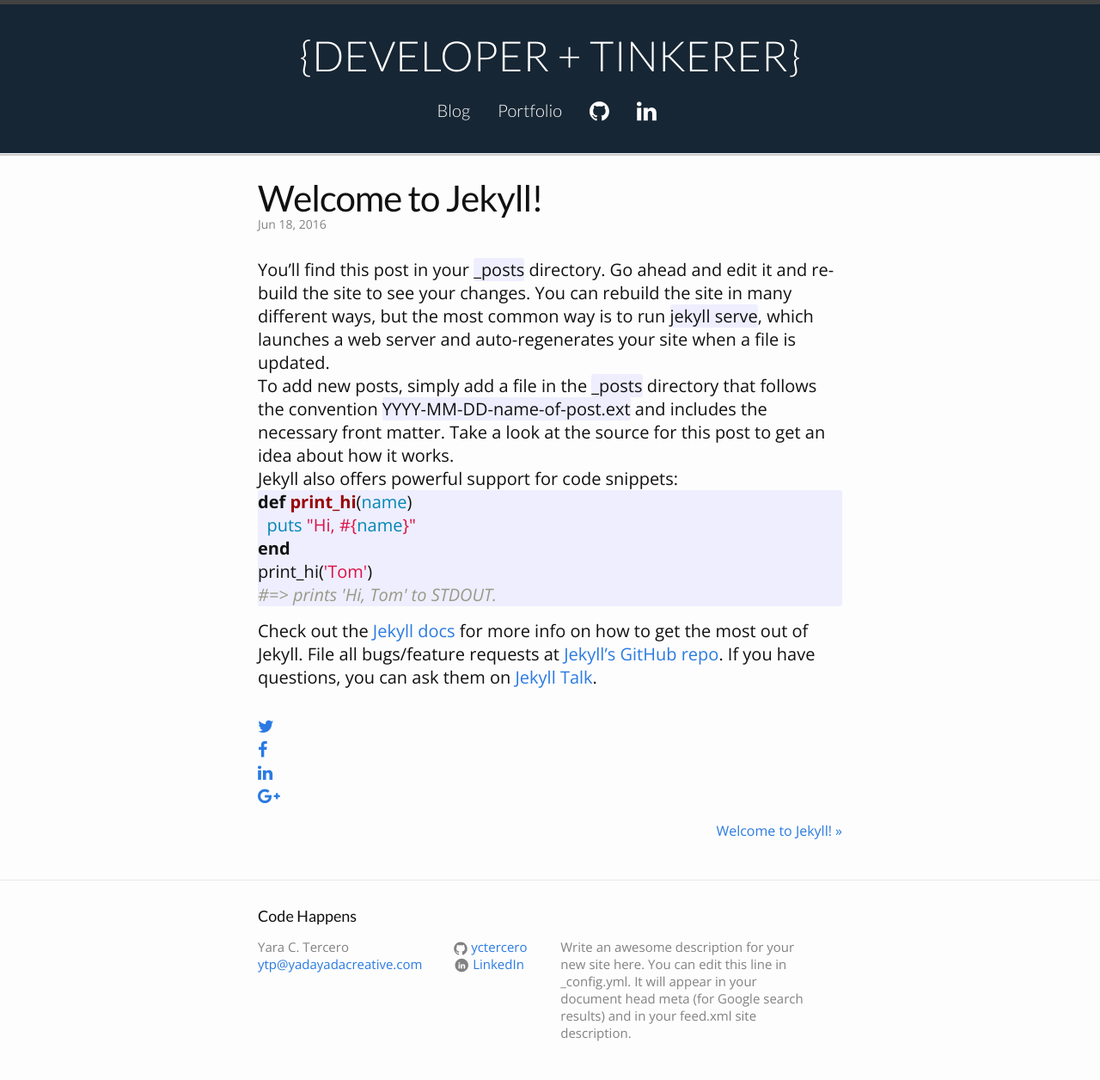
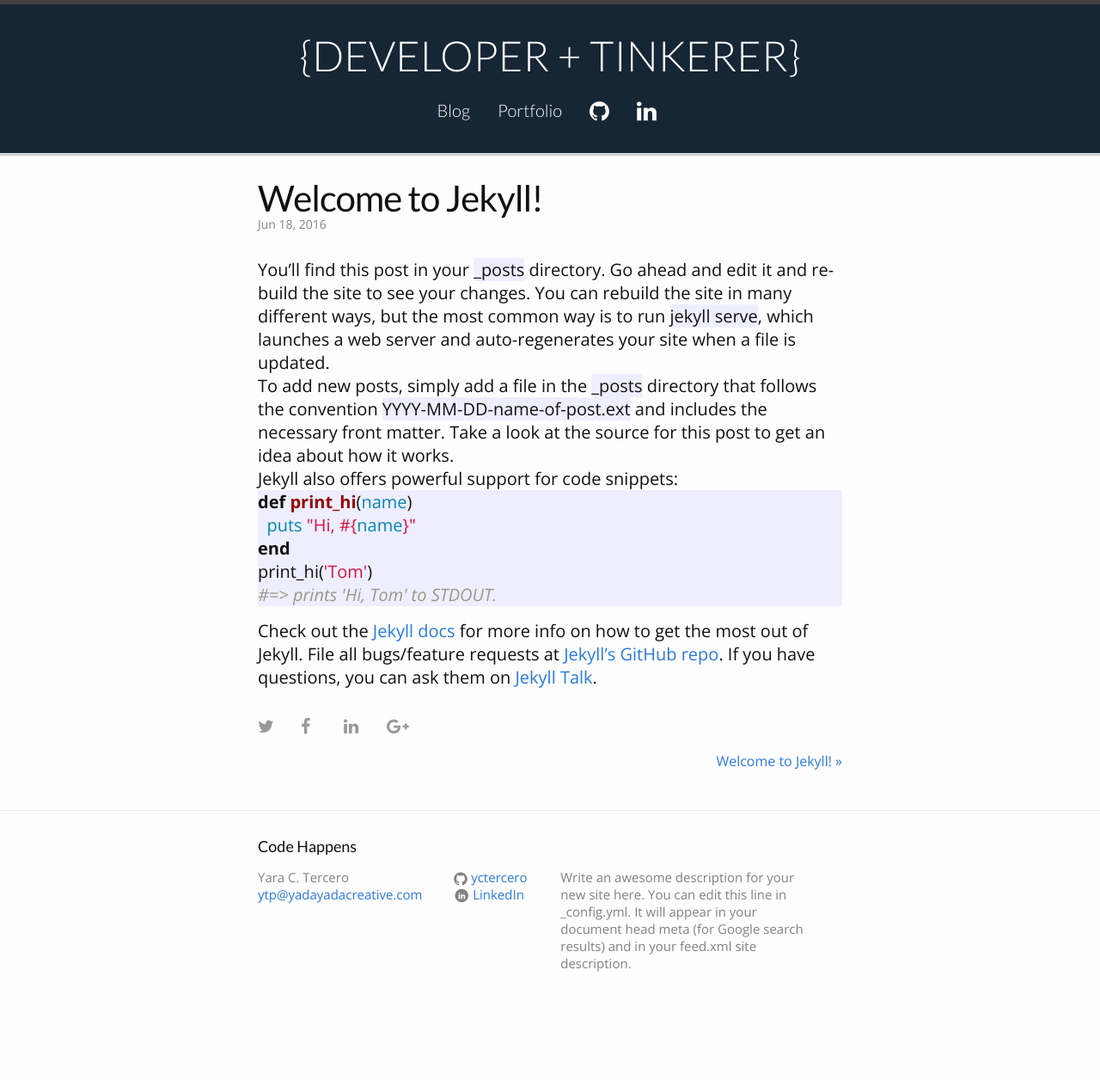
Before and after one commit to yctercero/yctercero.github.io, a Jekyll site: the page built from _posts/2016-06-17-welcome-to-jekyll.markdown, in a window 1280 px wide. Shown: the whole page at 86% size. Built offline with Jekyll 4.4.1, drawn with Linux system fonts in a browser that asks for light colours; after the commit the page ends 1175 px from its top, so only the background shows below that.

Commit message:
Tweeking share icons css

```diff
--- a/css/main.scss
+++ b/css/main.scss
@@ -220,6 +220,15 @@ body > header .fa{
   float: right;
 }
 
+.share-page .fa{
+  color: #999;
+}
+
+.share-page li{
+  float: left;
+  width: 50px;
+}
+
 
 
 @media screen and (max-width: 595px) {
```
